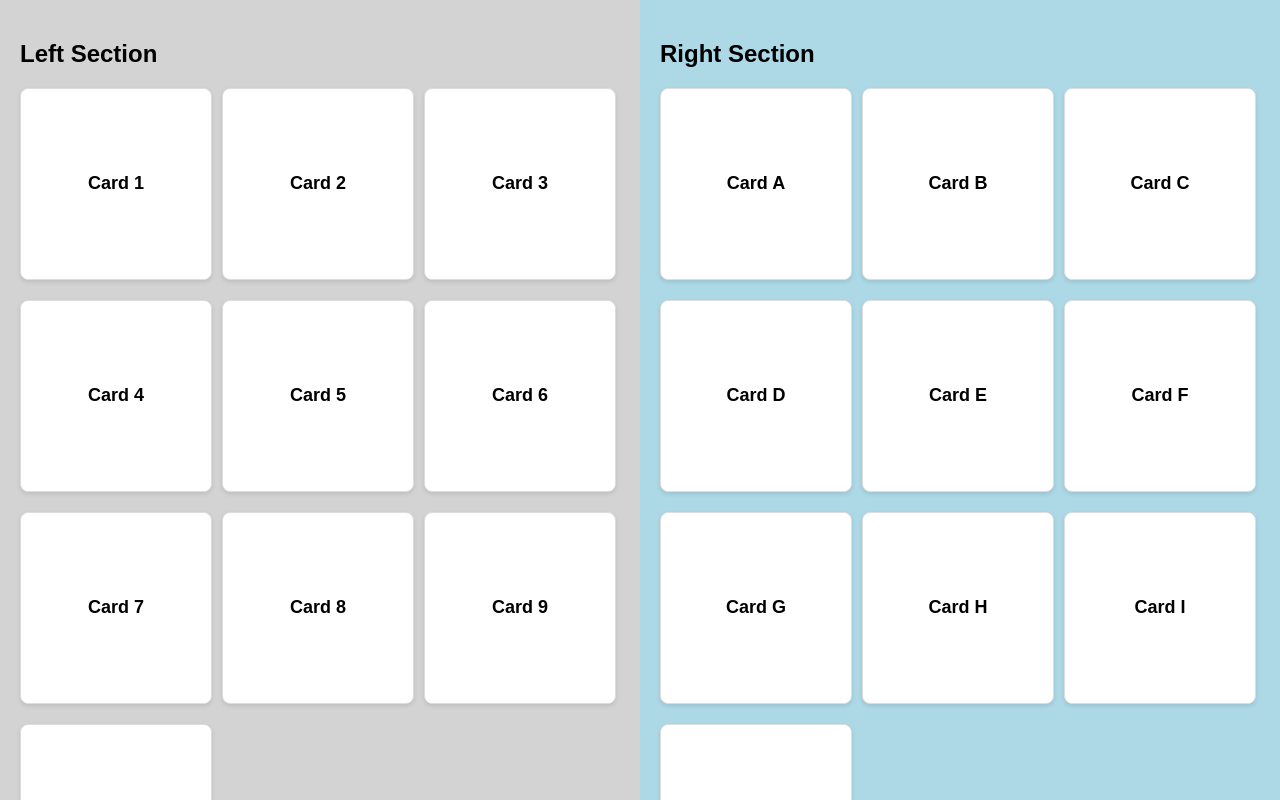
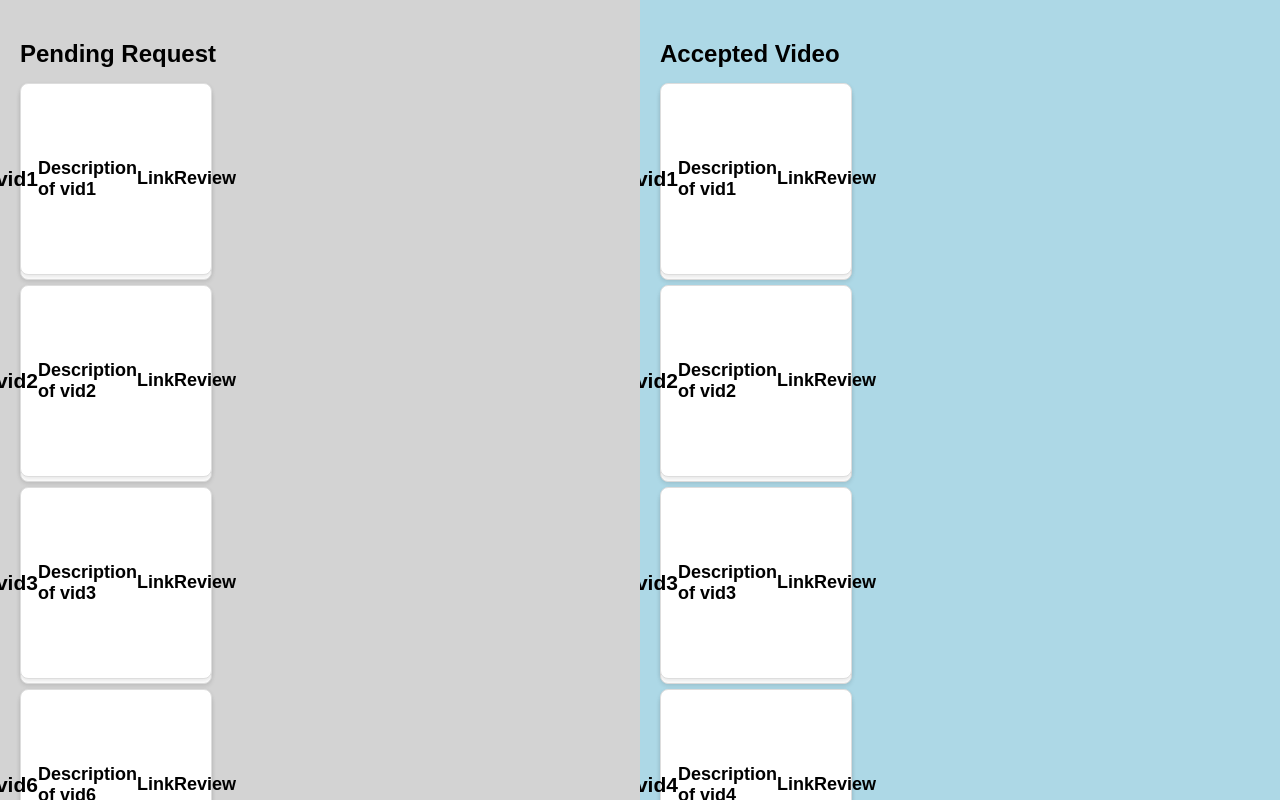
Before and after one commit to cfgmumbai2023/Team-10, a React (Create React App) app in the folder cfg/: page /moderatorProfile in a window 1280 px wide. Shown: the top 800 px of the page. Built offline with nearby package versions, Linux system fonts and the light colour scheme.

Commit message:
misc changes

```diff
--- a/cfg/src/ModeratorProfile.jsx
+++ b/cfg/src/ModeratorProfile.jsx
@@ -1,41 +1,38 @@
 import React from 'react';
 import './ModeratorProfile.css';
+import { Videocard } from './videocard';
 
 const LeftSection = () => {
+  const pending=["vid1","vid2","vid3","vid6","vid7","vid8","vid9"];
+
   return (
     <div className="left-section">
-      <h2>Left Section</h2>
+      <h2>Pending Request</h2>
       <div className="card-container">
-        <div className="card">Card 1</div>
-        <div className="card">Card 2</div>
-        <div className="card">Card 3</div>
-        <div className="card">Card 4</div>
-        <div className="card">Card 5</div>
-        <div className="card">Card 6</div>
-        <div className="card">Card 7</div>
-        <div className="card">Card 8</div>
-        <div className="card">Card 9</div>
-        <div className="card">Card 10</div>
+      <div> {pending.map((element,index)=> ( <div className="card" >
+
+          <Videocard key={index} myProp={element}  />
+
+
+          </div>))}</div>
       </div>
     </div>
   );
 };
 
 const RightSection = () => {
+  const acc=["vid1","vid2","vid3","vid4","vid6","vid7","vid8","vid9"];
   return (
+
     <div className="right-section">
-      <h2>Right Section</h2>
+      <h2>Accepted Video</h2>
       <div className="card-container">
-        <div className="card">Card A</div>
-        <div className="card">Card B</div>
-        <div className="card">Card C</div>
-        <div className="card">Card D</div>
-        <div className="card">Card E</div>
-        <div className="card">Card F</div>
-        <div className="card">Card G</div>
-        <div className="card">Card H</div>
-        <div className="card">Card I</div>
-        <div className="card">Card J</div>
+      <div> {acc.map((element,index)=> ( <div className="card" >
+
+          <Videocard key={index} myProp={element}  />
+
+
+          </div>))}</div>
       </div>
     </div>
   );
--- a/cfg/src/header.js
+++ b/cfg/src/header.js
@@ -10,8 +10,7 @@ const Header = () => {
       <img src='https://rkssngo.org/wp-content/uploads/2021/02/cropped-logo-rkss-org.png' className="logo" alt='RKSS' />
     <Form className='formStyle'>
         <FormControl type="text" placeholder="Search" className="searchBar" />
-        <Button className='SearchButton'
-        >Search</Button>
+        <Link to="/student"> <Button className='SearchButton'>Search</Button></Link>
     </Form>
     <div>
       <Link to="/login"><Button className='addingSpacing'>Login</Button></Link>
--- a/cfg/src/login.jsx
+++ b/cfg/src/login.jsx
@@ -32,11 +32,12 @@
 
 import React, { useState } from 'react';
 import "./login.css";
+import { useNavigate } from 'react-router-dom';
 
 const Login = () => {
   const [email, setEmail] = useState('');
   const [password, setPassword] = useState('');
-
+  const navigate=useNavigate();
   const handleEmailChange = (e) => {
     setEmail(e.target.value);
   };
@@ -48,6 +49,10 @@ const Login = () => {
   const handleLogin = async () => {
     try {
       // Make an API call to authenticate the user
+      if(email==="moderator@gmail.com"){
+        navigate("/moderatorProfile");
+       }
+
       console.log('hi')
       const response = await fetch('http://localhost:3000/api/v1/login',{
         method: 'POST',
@@ -64,6 +69,13 @@ const Login = () => {
         // console.log('hi')
         const data = await response.json();
         const { token, user, accountType } = data;
+
+       if(accountType==="NGO"){
+          navigate("/creator")
+       }else{
+           navigate("/student")
+       }
+
         console.log('User logged in successfully');
         console.log('Account Type:', accountType);
         console.log('User logged in successfully');
--- a/cfg/src/signin.jsx
+++ b/cfg/src/signin.jsx
@@ -10,7 +10,7 @@ const Signin = () => {
  const navigate=useNavigate()
  const handleClick = () => {
   if (pass===cpass){
-    navigate(`/${role}`);
+    navigate("/login");
   } else {
     navigate(`/`);
   }
```
